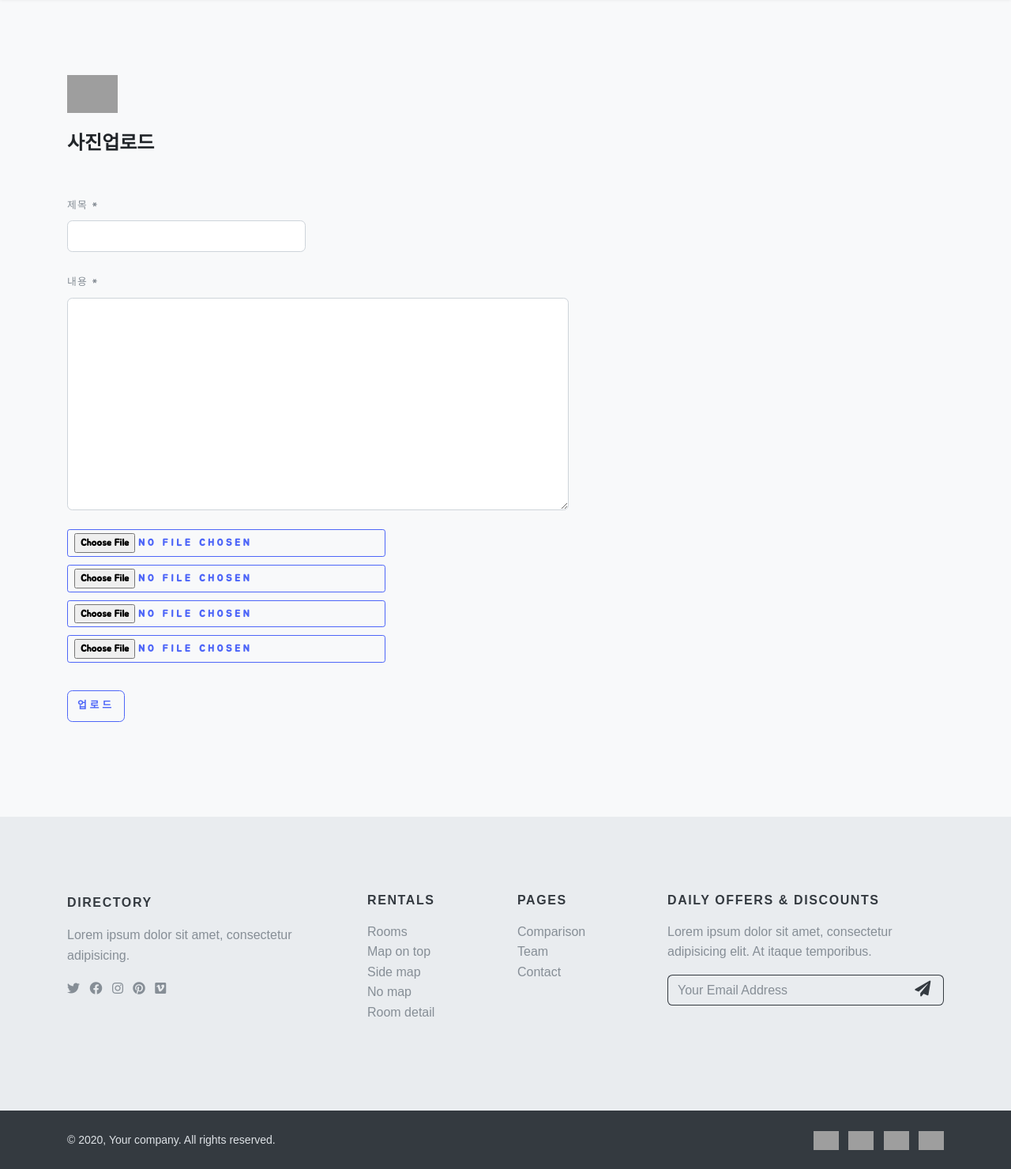
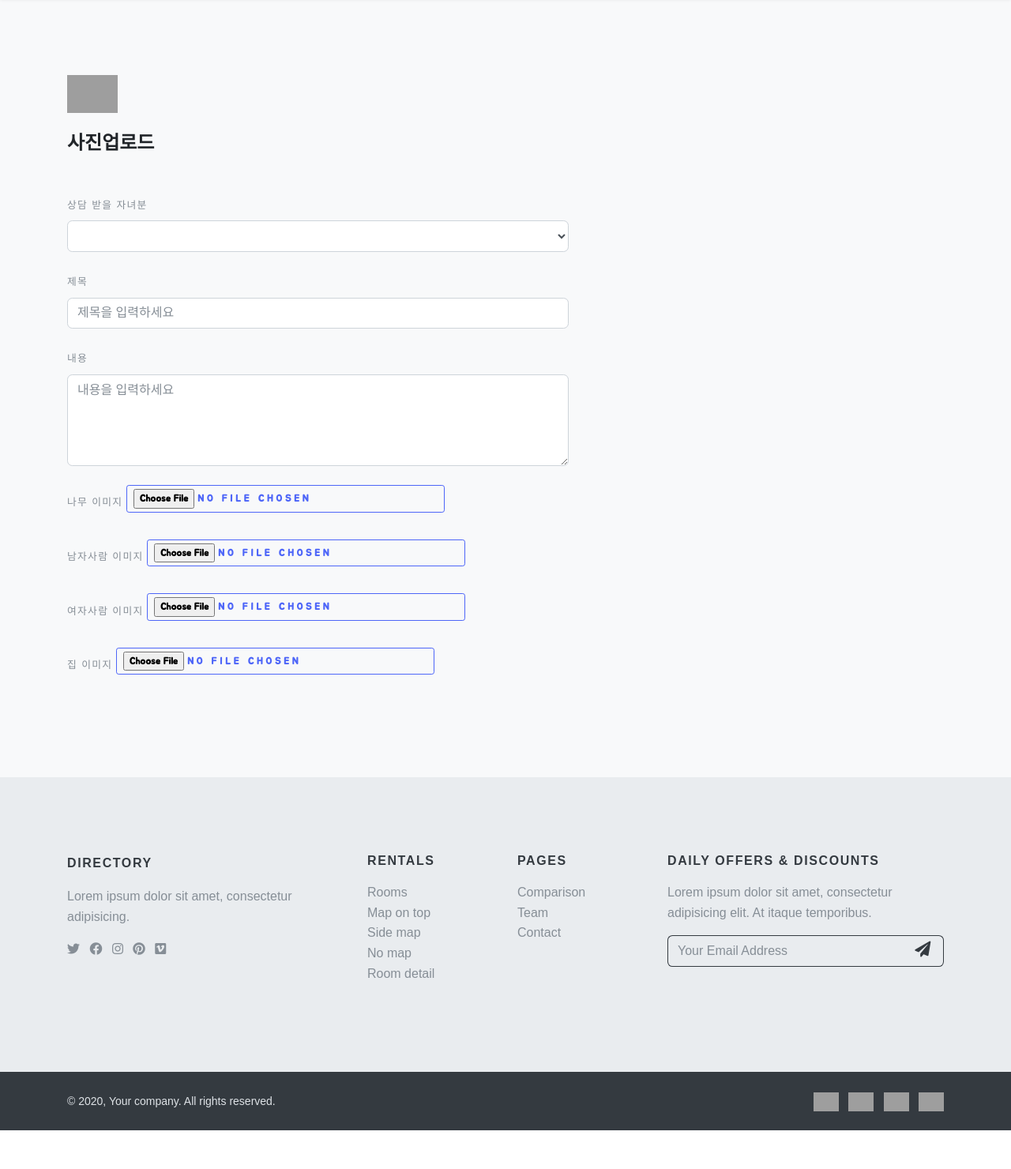
Before and after one commit to HaiyoreNyarukoSan/children_counseling_support, a Django app: page /Picture-create in a window 1280 px wide. Shown: the part 546-2026 px from the top of the page at 79% size. After the commit the page ends 1977 px from the top, so only its background shows below. Run offline with Django 4.2, Linux system fonts and the light colour scheme; the visitor is signed in with stand-in values (Sample User, id 1); lists and menus that the app fills with data are empty; some libraries are stand-ins or nearby versions; some web fonts are replaced; grey boxes are pictures that could not be loaded.

Commit message:
feat : add patient selection for Picture-create
also:
- change user-counselor relation to OneToOne
- apply change in forms other than UserChangeForm

```diff
--- a/board/forms.py
+++ b/board/forms.py
@@ -4,13 +4,47 @@ from board.models import Article, Communication, Comment, C_Comment, CounselorRe
 
 
 class ArticleForm(forms.ModelForm):
-    a_title = forms.CharField(widget=forms.TextInput(attrs={'class': 'form-control'}))
-    a_content = forms.CharField(widget=forms.Textarea(attrs={'class': 'form-control'}))
+    def __init__(self, *args, **kwargs):
+        super().__init__(*args, **kwargs)
+        self.fields['a_patient'].label = '상담 받을 자녀분'
+        self.fields['a_title'].label = '제목'
+        self.fields['a_content'].label = '내용'
+        self.fields['a_tree_image'].label = "나무 이미지"
+        self.fields['a_patient'].empty_label = None
+        self.fields['a_patient'].label_from_instance = lambda patient: patient.p_name
+        self.fields['a_patient'].widget.attrs.update({
+            'class': 'form-control',
+            # 'autocomplete': 'off',
+            'required': True,
+            'title': '상담 받을 자녀분을 골라주세요',
+        })
+        self.fields['a_title'].widget = forms.TextInput(attrs={
+            'class': 'form-control',
+            'type': 'text',
+            'name': 'name',
+            'id': 'name',
+            'placeholder': '제목을 입력하세요',
+            'required': 'required'})
+        self.fields['a_content'].widget = forms.Textarea(attrs={
+            'class': 'form-control',
+            'rows': '4',
+            'name': 'message',
+            'id': 'message',
+            'placeholder': '내용을 입력하세요',
+            'required': 'required'
+        })
+        self.fields['a_tree_image'].widget = forms.ClearableFileInput(attrs={
+            'class': 'btn btn-outline-primary btn-sm',
+            'style': 'font-family: Jua; margin-bottom: 10px;',
+            'required': False,
+        })
 
-    a_tree_image = forms.ImageField(widget=forms.ClearableFileInput(attrs={
-        'class': 'btn btn-outline-primary btn-sm',
-        'style': 'font-family: Jua; margin-bottom: 10px;',
-    }), required=False, label="나무 이미지")
+    #     self.fields['a_man_image'].widget =
+    #
+    # a_tree_image = forms.ImageField(widget=forms.ClearableFileInput(attrs={
+    #     'class': 'btn btn-outline-primary btn-sm',
+    #     'style': 'font-family: Jua; margin-bottom: 10px;',
+    # }), required=False, label="나무 이미지")
 
     a_man_image = forms.ImageField(widget=forms.ClearableFileInput(attrs={
         'class': 'btn btn-outline-primary btn-sm',
@@ -29,7 +63,7 @@ class ArticleForm(forms.ModelForm):
 
     class Meta:
         model = Article
-        fields = ['a_title', 'a_content', 'a_tree_image', 'a_man_image', 'a_woman_image', 'a_house_image']
+        fields = ['a_patient', 'a_title', 'a_content', 'a_tree_image', 'a_man_image', 'a_woman_image', 'a_house_image']
 
         labels = {
             'a_title': '제목',
@@ -37,27 +71,6 @@ class ArticleForm(forms.ModelForm):
         }
 
     widgets = {
-        'a_title': forms.TextInput(
-            attrs={
-                'class': 'form-control',
-                'type': 'text',
-                'name': 'name',
-                'id': 'name',
-                'placeholder': '제목을 입력하세요',
-                'required': 'required'
-            }
-        ),
-
-        'a_content': forms.Textarea(
-            attrs={
-                'class': 'form-control',
-                'rows': '4',
-                'name': 'message',
-                'id': 'message',
-                'placeholder': '내용을 입력하세요',
-                'required': 'required'
-            }
-        ),
         'a_tree_image': forms.ImageField(widget=forms.ClearableFileInput(attrs={
             'class': 'btn btn-outline-primary btn-sm',
             'type': 'file',
--- a/board/views.py
+++ b/board/views.py
@@ -52,8 +52,7 @@ def a_create(request):
 
     else:
         # TODO : 환자 목록도 보내서, ArticleForm에서 환자 1명 고를 수 있게 하기
-        # patients = request.user.patient_set.all()
-        # context={'patients':patients}
+        patients = map(lambda patient: patient.name, request.user.patient_set.all())
         article_form = ArticleForm()
 
     return render(request, 'Picture-create.html', {'article_form': article_form})
--- a/templates/Communication-Create.html
+++ b/templates/Communication-Create.html
@@ -19,8 +19,6 @@
         <h1 class="hero-heading" style="font-family: Jua">Write Everyone</h1>
     </div>
 </section>
-
-
 <section class="py-6 bg-gray-100">
     <div class="container">
         <img class="img-fluid mb-4" src="/static/image/Communication-Logo.png" alt="..."
--- a/templates/Communication-List.html
+++ b/templates/Communication-List.html
@@ -71,5 +71,5 @@
             </ul>
         </nav>
     </div>
-
 </section>
+{% endblock %}
--- a/templates/Picture-create.html
+++ b/templates/Picture-create.html
@@ -19,8 +19,6 @@
         <h1 class="hero-heading" style="font-family: Jua">Write Upload</h1>
     </div>
 </section>
-
-
 <section class="py-6 bg-gray-100">
     <div class="container">
         <img class="img-fluid mb-4" src="/static/image/Picture-Logo.png" alt="..."
@@ -31,52 +29,59 @@
                 <form class="form" id="contact-form" method="POST" action="{% url 'Picture-create' %}"
                       enctype="multipart/form-data">
                     {% csrf_token %}
-                    <div class="controls">
-                        <div class="row">
-                            <div class="col-sm-6">
-                                <div class="form-group">
-
-                                    <label class="form-label" for="{{ article_form.a_title.id_for_label }}"
-                                           style="font-family: Jua">제목 *</label>
-                                    {{ article_form.a_title }}
-                                </div>
-                            </div>
-                        </div>
-                        <div class="form-group">
-                            <label class="form-label" for="message" style="font-family: Jua">내용
-                                *</label>
-                            {{ article_form.a_content }}
-                        </div>
-                        <div class="form-group">
-
-                            <div class="row">
-                                <div class="col-sm-8">
-                                    {{ article_form.a_tree_image }}
-                                    <div class="preview" id="preview1"></div>
-                                </div>
-                                <div class="col-sm-8">
-                                    {{ article_form.a_man_image }}
-                                    <div class="preview" id="preview2"></div>
-                                </div>
-                            </div>
-                            <div class="row">
-                                <div class="col-sm-8">
-                                    {{ article_form.a_woman_image }}
-                                    <div class="preview" id="preview3"></div>
-                                </div>
-                                <div class="col-sm-8">
-                                    {{ article_form.a_house_image }}
-                                    <div class="preview" id="preview4"></div>
-                                </div>
-                            </div>
-                            <br>
-                            <input class="btn btn-outline-primary" type="submit" value="업로드"
-                                   style="font-family: Jua">
-                        </div>
+                    {% for field in article_form %}
+                    <div class="form-group">
+                        <label class="form-label" for="{{ field.auto_id }}" style="font-family: Jua">
+                            {{ field.label }}
+                        </label>
+                        {{ field }} {{field.errors}}
+                        {% if field.field.widget.template_name == "django/forms/widgets/clearable_file_input.html" %}
+                        <div class="preview" id="preview_{{ field.auto_id }}"></div>
+                        {% endif %}
                     </div>
+                    {% endfor %}
                 </form>
             </div>
         </div>
     </div>
 </section>
 {% endblock %}
+{% block html_additional_script %}
+<script>
+    function showPreview(event, previewId) {
+        const input = event.target;
+        const file = input.files[0];
+
+        if (file) {
+            const reader = new FileReader();
+
+            reader.onload = function (e) {
+                const img = document.createElement("img");
+                img.src = e.target.result;
+
+                const preview = document.getElementById(previewId);
+                preview.innerHTML = "";
+                preview.appendChild(img);
+            };
+
+            reader.readAsDataURL(file);
+        }
+    }
+
+    document.getElementById("{{ article_form.a_tree_image.auto_id }}").addEventListener("change", function (event) {
+        showPreview(event, "preview_{{ article_form.a_tree_image.auto_id }}");
+    });
+
+    document.getElementById("{{ article_form.a_man_image.auto_id }}").addEventListener("change", function (event) {
+        showPreview(event, "preview_{{ article_form.a_man_image.auto_id }}");
+    });
+
+    document.getElementById("{{ article_form.a_woman_image.auto_id }}").addEventListener("change", function (event) {
+        showPreview(event, "preview_{{ article_form.a_woman_image.auto_id }}");
+    });
+
+    document.getElementById("{{ article_form.a_house_image.auto_id }}").addEventListener("change", function (event) {
+        showPreview(event, "preview_{{ article_form.a_house_image.auto_id }}");
+    });
+</script>
+{% endblock %}
--- a/templates/base.html
+++ b/templates/base.html
@@ -101,19 +101,30 @@
                     </div>
                 </form>
                 <ul class="navbar-nav ml-auto">
-                    <li class="nav-item"><a class="nav-link" href="{% url 'home' %}" style="font-family: Jua">메인
-                        페이지</a>
+                    {% if user.patient_set.all.exists %}
+                    <li>
+                        나는 환자다
+                    </li>
+                    {% endif %}
+                    {% if user.counselor %}
+                    <li>
+                        나는 상담사다
+                    </li>
+                    {% endif %}
+                    <li class="nav-item">
+                        <a class="nav-link" href="{% url 'home' %}" style="font-family: Jua">메인 페이지</a>
                     </li>
                     <!-- Megamenu-->
 
                     <!-- /Megamenu end-->
-                    <li class="nav-item"><a class="nav-link" href="{% url 'Picture-list' %}" style="font-family: Jua">미술치료</a>
+                    <li class="nav-item">
+                        <a class="nav-link" href="{% url 'Picture-list' %}" style="font-family: Jua">미술치료</a>
                     </li>
-                    <li class="nav-item"><a class="nav-link" href="{% url 'Counselor-list' %}" style="font-family: Jua">상담사
-                        게시판</a>
+                    <li class="nav-item">
+                        <a class="nav-link" href="{% url 'Counselor-list' %}" style="font-family: Jua">상담사 게시판</a>
                     </li>
-                    <li class="nav-item"><a class="nav-link" href="{% url 'Communication-List' %}"
-                                            style="font-family: Jua">소통 게시판</a>
+                    <li class="nav-item">
+                        <a class="nav-link" href="{% url 'Communication-List' %}" style="font-family: Jua">소통 게시판</a>
                     </li>
                     {% if user.is_authenticated %}
                     <li class="nav-item mt-3 mt-lg-0 ml-lg-3 d-lg-none d-xl-inline-block">
--- a/templates/users/Counselor-signup.html
+++ b/templates/users/Counselor-signup.html
@@ -14,5 +14,8 @@
 </div>
 {% endfor %}
 {% endblock %}
-{% block html_hidden_form %}
+{% block html_buttons %}
+<button class="btn btn-lg btn-block btn-primary" type="submit" style="font-family: Jua">
+    회원 가입
+</button>
 {% endblock %}
--- a/templates/users/Patient-signup.html
+++ b/templates/users/Patient-signup.html
@@ -43,3 +43,8 @@
     </div>
 </div>
 {% endblock %}
+{% block html_buttons %}
+<button class="btn btn-lg btn-block btn-primary" type="submit" style="font-family: Jua">
+    회원 가입
+</button>
+{% endblock %}
--- a/templates/users/User-Change.html
+++ b/templates/users/User-Change.html
@@ -42,3 +42,8 @@
 {% endblock %}
 {% block html_hidden_form %}
 {% endblock %}
+{% block html_buttons %}
+<button class="btn btn-lg btn-block btn-primary" type="submit" style="font-family: Jua">
+    정보 수정
+</button>
+{% endblock %}
--- a/templates/users/User-input-form.html
+++ b/templates/users/User-input-form.html
@@ -18,8 +18,8 @@
     {% block html_additional_form %}
     {% endblock %}
     <hr>
-    <button class="btn btn-lg btn-block btn-primary" type="submit" style="font-family: Jua">회원 가입
-    </button>
+    {% block html_buttons %}
+    {% endblock %}
 </form>
 {% block html_hidden_form %}
 {% endblock %}
--- a/users/models.py
+++ b/users/models.py
@@ -29,7 +29,7 @@ class Patient(models.Model):
 
 
 class Counselor(models.Model):
-    c_user = models.ForeignKey(User, on_delete=models.CASCADE)
+    c_user = models.OneToOneField(User, on_delete=models.CASCADE)
     c_certificate = models.ImageField("썸네일 이미지", upload_to='counselor/certificate', blank=True, null=True)  # 자격증
     c_department = models.TextField(null=True)  # 전문 분야
     c_resume = models.TextField(null=True)  # 이력서
```
Also changed, not shown: users/views.py (+30 -13 lines), board/migrations/0001_initial.py, board/migrations/0002_initial.py, users/migrations/0001_initial.py.
